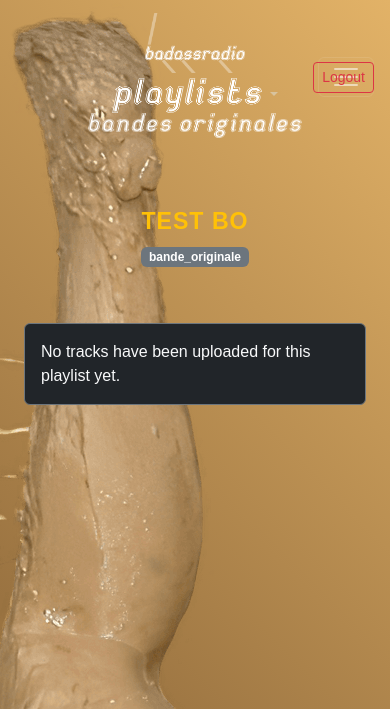
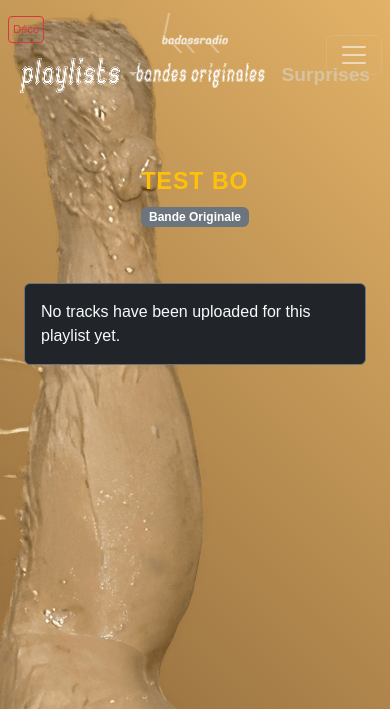
Before and after one commit to TomDouaud/testTom, a Django app: page /playlist/4/ in a window 390 px wide, after a click that opens the changed part. Shown: the top 709 px of the page. Run offline with Django 5.2, Linux system fonts and the light colour scheme; a user stored in the database is signed in; data comes from the database, SQL or seed files in the repository; both versions use the stored data as it was after the commit; data that the repository does not hold is empty.

Commit message:
Refonte BadassRadio: modèles, traduction, UI et responsivité
- Configuré `LANGUAGE_CODE = "fr"` et désactivé `AUTH_PASSWORD_VALIDATORS`
- Créé le modèle `AtHomeImage` pour afficher plusieurs images dans `AlbumOfTheMonth`
- Changé `TYPE_CHOICES` de `Playlist` en `playlist`, `bande_originale`, `mixtapes`
- Mis à jour les vues, URLs et templates avec ces nouveaux types
- Rendu la barre de navigation transparente et responsive pour mobile (iPhone SE)
- Ajouté le fond blanc carré pour la pochette et la section "At Home"
- Traduit les interfaces publiques en français (login, pages d'accueil, réinitialisation de mdp)
- Restreint l'affichage visuel au format 16/9 pour les types bande_originale et mixtapes
- Mis à jour le README avec les nouvelles instructions en français

Co-authored-by: TomDouaud <124200637+TomDouaud@users.noreply.github.com>

```diff
--- a/blog/models.py
+++ b/blog/models.py
@@ -16,6 +16,18 @@ class AlbumOfTheMonth(models.Model):
 
     def __str__(self):
         return f"{self.title} - {self.artist} ({self.month.strftime('%B %Y')})"
+
+class AtHomeImage(models.Model):
+    album = models.ForeignKey(AlbumOfTheMonth, related_name='athome_images', on_delete=models.CASCADE)
+    image = models.ImageField(upload_to='athome/')
+    order = models.PositiveIntegerField(default=0)
+
+    class Meta:
+        ordering = ['order']
+
+    def __str__(self):
+        return f"At Home {self.order} for {self.album.title}"
+
 
 class AlbumTrack(models.Model):
     album = models.ForeignKey(AlbumOfTheMonth, related_name='tracks', on_delete=models.CASCADE)
@@ -44,12 +56,13 @@ class AlbumTrack(models.Model):
 
 class Playlist(models.Model):
     TYPE_CHOICES = (
-        ('basic', 'Basic Playlist'),
-        ('movie', 'Movie Soundtrack (Slideshow)'),
+        ('playlist', 'Playlist'),
+        ('bande_originale', 'Bande Originale'),
+        ('mixtapes', 'Surprises'),
     )
     title = models.CharField(max_length=200)
     description = models.TextField(blank=True)
-    playlist_type = models.CharField(max_length=10, choices=TYPE_CHOICES, default='basic')
+    playlist_type = models.CharField(max_length=20, choices=TYPE_CHOICES, default='playlist')
     cover_image = models.ImageField(upload_to='playlists/', blank=True, null=True)
     created_at = models.DateTimeField(auto_now_add=True)
 
--- a/blog/views.py
+++ b/blog/views.py
@@ -48,7 +48,7 @@ def download_album_zip(request, pk):
     return response
 
 @login_required
-def playlist_list(request, playlist_type='basic'):
+def playlist_list(request, playlist_type='playlist'):
     playlists = Playlist.objects.filter(playlist_type=playlist_type)
     return render(request, 'blog/playlist_list.html', {
         'playlists': playlists,
@@ -59,7 +59,7 @@ def playlist_list(request, playlist_type='basic'):
 def playlist_detail(request, pk):
     playlist = get_object_or_404(Playlist, pk=pk)
     tracks = playlist.tracks.all()
-    movie_images = playlist.movie_images.all() if playlist.playlist_type == 'movie' else []
+    movie_images = playlist.movie_images.all() if playlist.playlist_type in ['bande_originale', 'mixtapes'] else []
 
     return render(request, 'blog/playlist_detail.html', {
         'playlist': playlist,
--- a/templates/blog/base.html
+++ b/templates/blog/base.html
@@ -31,10 +31,18 @@
             height: 40px; /* Adjust as needed */
             width: auto;
             display: inline-block;
+            max-width: 100%;
         }
 
         .navbar-brand .nav-image-link {
             height: 60px; /* Slightly larger for brand */
+        }
+
+        @media (max-width: 576px) {
+            .nav-image-link { height: 25px; }
+            .navbar-brand .nav-image-link { height: 40px; }
+            .nav-item.mx-3 { margin-left: 0.5rem !important; margin-right: 0.5rem !important; }
+            body { padding-top: 120px; }
         }
 
         .card { background-color: rgba(0, 0, 0, 0.7); color: #d8c39e; border: 1px solid #d8c39e; }
@@ -48,37 +56,49 @@
 <body>
 
     <nav class="navbar navbar-expand-md navbar-dark fixed-top">
-        <div class="container-fluid" style="justify-content: center;">
-            <a class="navbar-brand mx-3" href="{% url 'home' %}">
+        <div class="container-fluid justify-content-center position-relative">
+            <a class="navbar-brand mx-1 mx-md-3" href="{% url 'home' %}">
                 <img src="{% static 'img/image.png' %}" alt="BadassRadio" class="nav-image-link">
             </a>
-            <button class="navbar-toggler" type="button" data-bs-toggle="collapse" data-bs-target="#navbarCollapse" aria-controls="navbarCollapse" aria-expanded="false" aria-label="Toggle navigation" style="position: absolute; right: 1rem;">
+            <button class="navbar-toggler position-absolute end-0 me-2" type="button" data-bs-toggle="collapse" data-bs-target="#navbarCollapse" aria-controls="navbarCollapse" aria-expanded="false" aria-label="Toggle navigation">
                 <span class="navbar-toggler-icon"></span>
             </button>
-            <div class="collapse navbar-collapse" id="navbarCollapse" style="flex-grow: 0;">
-                <ul class="navbar-nav mb-2 mb-md-0 d-flex align-items-center">
-                    <li class="nav-item dropdown mx-3">
+            <div class="collapse navbar-collapse flex-grow-0" id="navbarCollapse">
+                <ul class="navbar-nav mb-2 mb-md-0 d-flex flex-row align-items-center justify-content-center">
+                    <li class="nav-item dropdown mx-2 mx-md-3">
                         <a class="nav-link dropdown-toggle p-0" href="#" id="playlistsDropdown" role="button" data-bs-toggle="dropdown" aria-expanded="false" style="border: none; background: none;">
                             <img src="{% static 'img/Playlists.png' %}" alt="Playlists" class="nav-image-link" style="height: 35px;">
                         </a>
                         <ul class="dropdown-menu dropdown-menu-dark" aria-labelledby="playlistsDropdown" style="background-color: rgba(0,0,0,0.8);">
-                            <li><a class="dropdown-item" href="{% url 'playlist_list' 'basic' %}">Classiques</a></li>
-                            <li><a class="dropdown-item" href="{% url 'playlist_list' 'movie' %}">Musiques de Films</a></li>
+                            <li><a class="dropdown-item" href="{% url 'playlist_list' 'playlist' %}">Playlists</a></li>
+                            <li><a class="dropdown-item" href="{% url 'playlist_list' 'bande_originale' %}">Bandes Originales</a></li>
+                            <li><a class="dropdown-item" href="{% url 'playlist_list' 'mixtapes' %}">Surprises</a></li>
                             <li><hr class="dropdown-divider"></li>
                             <li><a class="dropdown-item" href="{% url 'album_list' %}">Albums du Mois</a></li>
                         </ul>
                     </li>
-                    <li class="nav-item mx-3">
-                         <a class="nav-link p-0" href="{% url 'playlist_list' 'movie' %}" style="border: none; background: none;">
+                    <li class="nav-item mx-2 mx-md-3">
+                         <a class="nav-link p-0" href="{% url 'playlist_list' 'bande_originale' %}" style="border: none; background: none;">
                             <img src="{% static 'img/BO.png' %}" alt="Bandes Originales" class="nav-image-link" style="height: 25px;">
+                        </a>
+                    </li>
+                    <li class="nav-item mx-2 mx-md-3">
+                         <a class="nav-link p-0 text-white" href="{% url 'playlist_list' 'mixtapes' %}" style="border: none; background: none; font-size: 1.2rem;">
+                            Surprises
                         </a>
                     </li>
                 </ul>
             </div>
-            <div class="d-flex" style="position: absolute; right: 1rem;">
+            <div class="d-none d-md-flex position-absolute end-0 me-3">
                 <form action="{% url 'logout' %}" method="post" class="d-inline">
                     {% csrf_token %}
-                    <button type="submit" class="btn btn-sm btn-outline-danger">Logout</button>
+                    <button type="submit" class="btn btn-sm btn-outline-danger">Déconnexion</button>
+                </form>
+            </div>
+            <div class="d-md-none position-absolute top-0 start-0 ms-2 mt-2">
+                 <form action="{% url 'logout' %}" method="post" class="d-inline">
+                    {% csrf_token %}
+                    <button type="submit" class="btn btn-sm btn-outline-danger p-1" style="font-size: 0.7rem;">Déco</button>
                 </form>
             </div>
         </div>
--- a/templates/blog/playlist_detail.html
+++ b/templates/blog/playlist_detail.html
@@ -184,13 +184,13 @@
 <audio id="audio-player" preload="metadata" style="display:none;"></audio>
 
 <!-- Visualizer / Movie Slideshow Overlay Container (Hidden by default) -->
-<div id="media-display" style="position: fixed; top: 0; left: 0; width: 100vw; height: 100vh; background-color: #000; z-index: 9999; display: none; align-items: center; justify-content: center; overflow: hidden;">
-    {% if playlist.playlist_type == 'basic' %}
+<div id="media-display" style="position: fixed; top: 0; left: 0; width: 100vw; height: 100vh; background-color: #000; z-index: 9999; display: none; align-items: center; justify-content: center; overflow: hidden; aspect-ratio: 16/9;">
+    {% if playlist.playlist_type == 'playlist' %}
         <canvas id="visualizer-canvas" style="position: absolute; top: 0; left: 0; width: 100%; height: 100%; pointer-events: none; z-index: 10;"></canvas>
-    {% elif playlist.playlist_type == 'movie' and movie_images %}
-        <!-- Slideshow for Movie Playlists -->
+    {% elif playlist.playlist_type == 'bande_originale' or playlist.playlist_type == 'mixtapes' %}
+        <!-- Slideshow for Movie/Mixtape Playlists -->
         <div id="movie-slideshow" style="width: 100vw; height: 100vh; position: absolute; top: 0; left: 0; z-index: 5;">
-            <img id="slideshow-image" class="movie-slide-img" src="" alt="Slideshow Image">
+            <img id="slideshow-image" class="movie-slide-img" src="" alt="Slideshow Image" style="width: 100%; height: 100%; object-fit: contain;">
         </div>
 
         <!-- Hidden Data for JS -->
@@ -473,7 +473,7 @@
         let slideshowInterval;
         let movieImgUrls = [];
 
-        if (playlistType === 'movie') {
+        if (playlistType === 'bande_originale' || playlistType === 'mixtapes') {
             const imgDataEls = document.querySelectorAll('.movie-img-url');
             imgDataEls.forEach(el => movieImgUrls.push(el.getAttribute('data-url')));
         }
@@ -541,7 +541,7 @@
         }
 
         function enterVisualizer() {
-            if (playlistType === 'basic') {
+            if (playlistType === 'playlist') {
                 setupButterchurn();
                 if (audioCtx && audioCtx.state === 'suspended') {
                     audioCtx.resume();
@@ -556,12 +556,12 @@
             mediaDisplay.style.display = 'flex';
             document.body.style.overflow = 'hidden';
 
-            if (playlistType === 'basic' && canvas) {
+            if (playlistType === 'playlist' && canvas) {
                 canvas.width = window.innerWidth;
                 canvas.height = window.innerHeight;
                 if(visualizer) visualizer.setRendererSize(canvas.width, canvas.height);
                 drawVisualizer();
-            } else if (playlistType === 'movie') {
+            } else if (playlistType === 'bande_originale' || playlistType === 'mixtapes') {
                 startMovieSlideshow();
             }
 
```
Also changed, not shown: badassradio/settings.py (+2 -15 lines), blog/admin.py (+6 -2 lines), templates/blog/album_detail.html (+37 -2 lines), templates/blog/home.html (+5 -5 lines), templates/blog/login.html (+8 -5 lines), templates/blog/password_reset_request.html (+5 -5 lines), README.md, blog/migrations/0004_alter_playlist_playlist_type_athomeimage.py (added), db.sqlite3, 1 other file.
